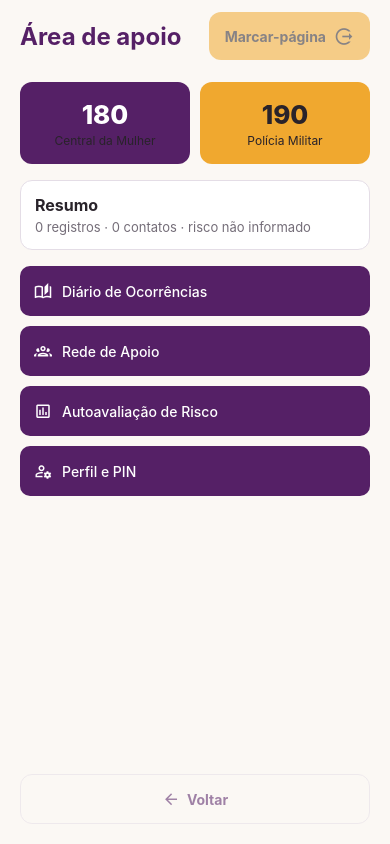
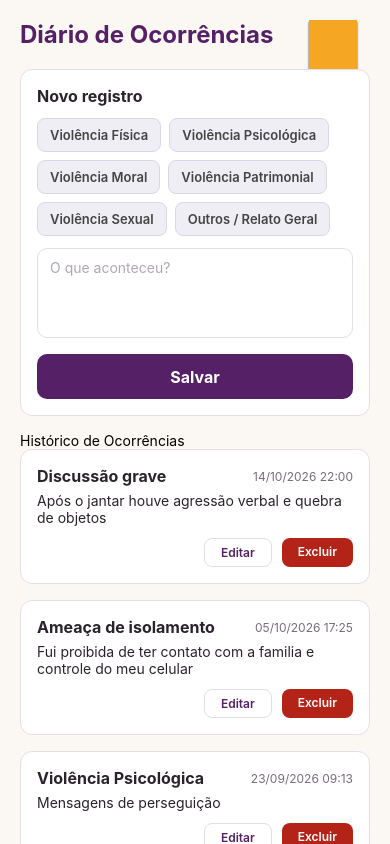
Before and after one commit to juuhjuw/BookSpace, a React Native app in the folder mobile/: screen / in a window 390 px wide. Built offline with nearby package versions, Linux system fonts and the light colour scheme.

Commit message:
feat(diario): ajusta estilizacao do marca-pagina no topo e adicionei rota para AreaApoio

```diff
--- a/mobile/src/pages/Diario/index.js
+++ b/mobile/src/pages/Diario/index.js
@@ -65,11 +65,12 @@ return (
              <Text style={estilo.tituloCabecalho}>Diário de Ocorrências</Text>
 
           </View>
-          <TouchableOpacity style={estilo.botaoMarcaPagina}>
-             <Text style={estilo.textoMarcaPagina}>Marca-página</Text>
-             <MaterialCommunityIcons name="bookmark-outline" size={16} color={CORES.roxo} />
-          </TouchableOpacity>
-        </View>
+          <TouchableOpacity style={estilo.botaoMarcaPagina}
+           onPress={() => navigation.navigate('AreaApoio')}>
+
+             <View style={estilo.corteMarcaPagina} />
+        </TouchableOpacity>
+             </View>
 
                 {/* Bloco de Novo Registro */}
         <View style={estilo.cardFormulario}>
@@ -146,7 +147,7 @@ return (
 
 
         {/* Botão de Voltar */}
-        <TouchableOpacity style={estilo.botaoVoltar} onPress={() => navigation.goBack()}>
+        <TouchableOpacity style={estilo.botaoVoltar} onPress={() => navigation.navigate('AreaApoio')}>
           <MaterialCommunityIcons name="arrow-left" size={18} color={CORES.roxo} />
           <Text style={estilo.textoVoltar}>Voltar</Text>
         </TouchableOpacity>
--- a/mobile/src/pages/Diario/styles.js
+++ b/mobile/src/pages/Diario/styles.js
@@ -21,20 +21,38 @@ export const estilo = StyleSheet.create({
     fontWeight: 'bold',
     color: CORES.roxo
   },
-  subtitulo: {
+  subtituloCabecalho: {
     fontSize: 13,
     color: CORES.textoSecundario,
-    padding: 13,
-    maxWidth: '220'
+    marginTop: 2
   },
-  botaoMarcaPagina: {
-    flexDirection: 'row',
-    backgroundColor: '#F0A82F',
-    paddingVertical: 8,
-    paddingHorizontal: 12,
-    borderRadius: 20,
-    alignItems: 'center',
-    gap: 4
+ botaoMarcaPagina: {
+    position: 'absolute',
+    top: 0,                   // Toca exatamente na borda superior da tela
+    right: 13,                // Distância da borda direita
+    width: 48,                // Mais larga
+    height: 70,               // Bem comprida para baixo
+    backgroundColor: '#F5A623', // Amarelo sólido
+    borderBottomLeftRadius: 2,  // Cantos inferiores sutilmente arredondados
+    borderBottomRightRadius: 2,
+    zIndex: 20,               // Garante que fica por cima de tudo
+    shadowOffset: { width: 0, height: 2 },
+    shadowRadius: 2,
+    elevation: 4,
+  },
+corteMarcaPagina: {
+   position: 'absolute',
+    bottom: 0,
+    left: 0,
+    width: 0,
+    height: 0,
+    borderLeftWidth: 24,    // Metade da largura da fita (48 / 2)
+    borderRightWidth: 24,   // Metade da largura da fita (48 / 2)
+    borderBottomWidth: 14,    // Altura/profundidade do "V"
+    borderStyle: 'solid',
+    borderLeftColor: 'transparent',
+    borderRightColor: 'transparent',
+    borderBottomColor: CORES.fundo,
   },
   textoMarcaPagina: {
     fontSize: 12,
@@ -79,7 +97,8 @@ export const estilo = StyleSheet.create({
     paddingHorizontal: 16,
     borderRadius: 8,
     borderWidth: 1,
-    borderColor: CORES.borda
+    borderColor: CORES.borda,
+    backgroundColor: CORES.branco
   },
   textoEditar: {
     color: CORES.roxo,
@@ -87,7 +106,7 @@ export const estilo = StyleSheet.create({
     fontWeight: '600'
   },
   botaoExcluir: {
-    backgroundColor: '#B22222',
+    backgroundColor: CORES.vermelho || '#B22222',
     paddingVertical: 6,
     paddingHorizontal: 16,
     borderRadius: 8
@@ -112,24 +131,28 @@ export const estilo = StyleSheet.create({
     marginBottom: 12
   },
   input: {
+    height: 44,
     borderWidth: 1,
     borderColor: CORES.borda,
-    borderRadius: 8,
-    padding: 12,
+    borderRadius: 10,
+    paddingHorizontal: 12,
     marginBottom: 12,
     color: CORES.texto,
-    backgroundColor: CORES.fundo
+    backgroundColor: CORES.branco,
+    fontSize: 14
   },
   textArea: {
-    height: 80,
+    height: 90,
+    paddingTop: 10,
     textAlignVertical: 'top'
   },
   botaoSalvar: {
     backgroundColor: CORES.roxo,
-    borderRadius: 25,
+    borderRadius: 10,
     height: 45,
     justifyContent: 'center',
-    alignItems: 'center'
+    alignItems: 'center',
+    marginTop: 4
   },
   textoBotaoSalvar: {
     color: CORES.branco,
@@ -143,9 +166,10 @@ export const estilo = StyleSheet.create({
     backgroundColor: CORES.branco,
     borderWidth: 1,
     borderColor: CORES.borda,
-    borderRadius: 25,
+    borderRadius: 10,
     height: 45,
-    gap: 6
+    gap: 6,
+    marginTop: 10
   },
   textoVoltar: {
     color: CORES.roxo,
--- a/mobile/src/routes/index.js
+++ b/mobile/src/routes/index.js
@@ -2,8 +2,9 @@ import { createNativeStackNavigator } from "@react-navigation/native-stack";
 
 import AreaApoio from "../pages/AreaApoio";
 import Perfil from "../pages/Perfil/Perfil";
+import PIN from "../pages/Perfil/PIN";
 import RedeApoio from "../pages/RedeApoio";
-import TelaDiario from "../pages/Diario";
+import TelaDiario from "../pages/Diario/index";
 import { CORES } from "../theme";
 
 const Stack = createNativeStackNavigator();
@@ -11,7 +12,7 @@ const Stack = createNativeStackNavigator();
 export default function Routes() {
   return (
     <Stack.Navigator
-      initialRouteName="AreaApoio"
+      initialRouteName="Diario"
       screenOptions={{
         headerShown: false,
         animation: "slide_from_right",
@@ -20,10 +21,12 @@ export default function Routes() {
         },
       }}
     >
+      <Stack.Screen name="Perfil" component={Perfil} />
+      <Stack.Screen name="PIN" component={PIN} />
       <Stack.Screen name="AreaApoio" component={AreaApoio} />
       <Stack.Screen name="RedeApoio" component={RedeApoio} />
-      <Stack.Screen name="Perfil" component={Perfil} />
       <Stack.Screen name="Diario" component={TelaDiario} />
+
     </Stack.Navigator>
   );
 }
```
